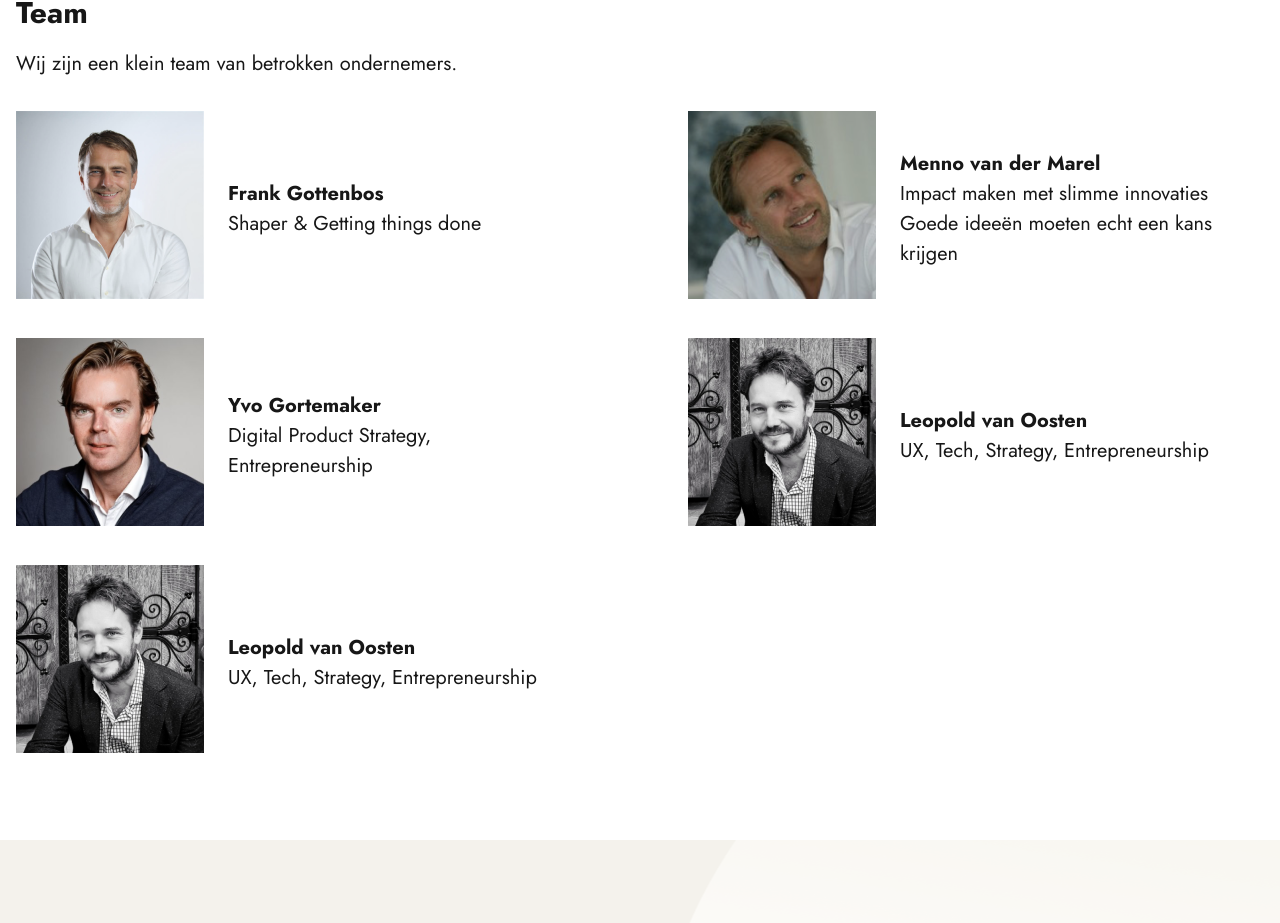
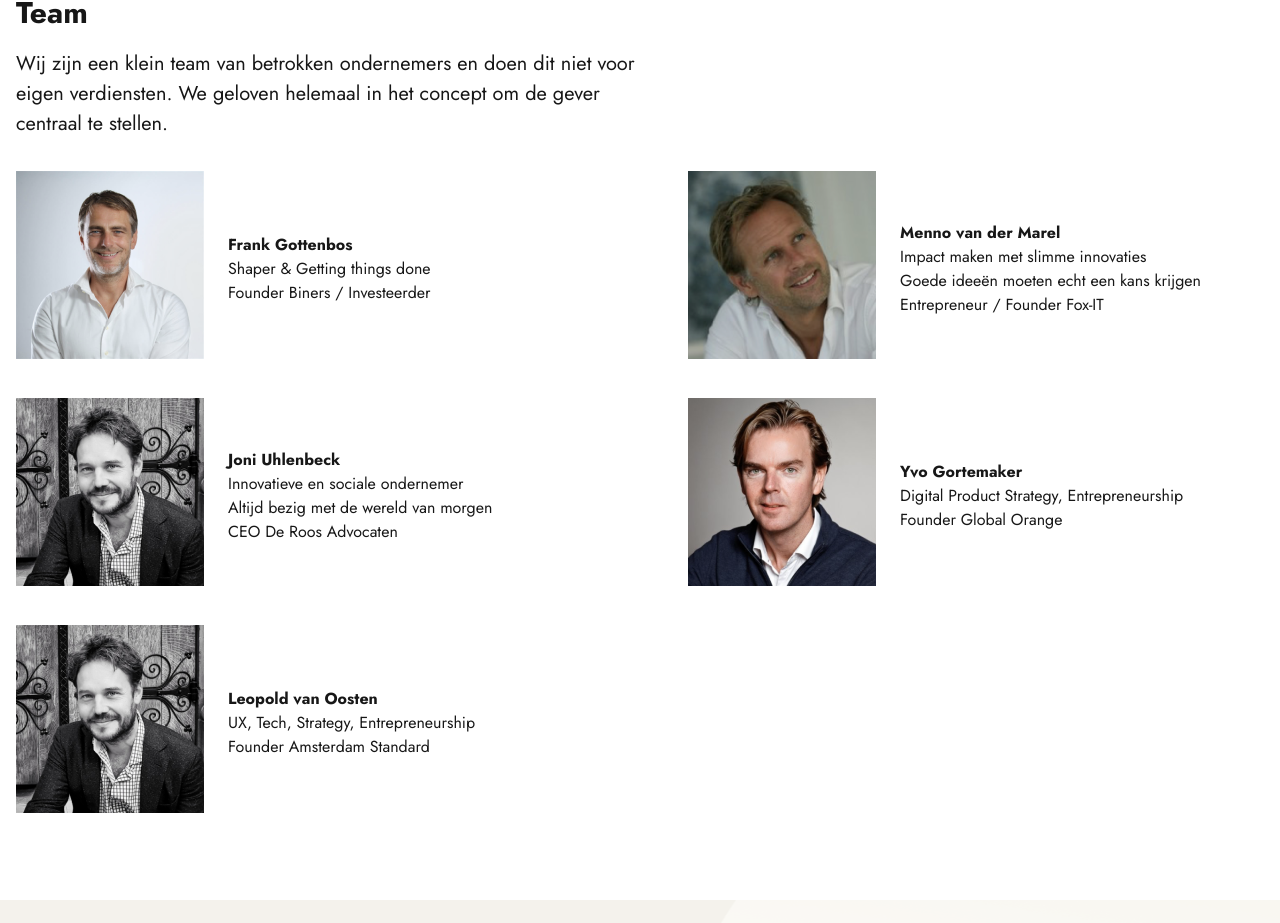
Before and after one commit to ANGIstudio/goodplace-landingspagina, a Next.js app: page /about in a window 1280 px wide. Shown: the part 2068-2991 px from the top of the page. Built offline with nearby package versions, Linux system fonts and the light colour scheme.

Commit message:
adjust team

```diff
--- a/src/assets/assets.ts
+++ b/src/assets/assets.ts
@@ -71,31 +71,36 @@ export const teamMembers: TeamMember[] = [
     name: 'Frank Gottenbos',
     id: 1,
     img: gottenbos,
-    description: 'Shaper & Getting things done',
+    description:
+      'Shaper & Getting things done \n Founder Biners / Investeerder',
   },
   {
     name: 'Menno van der Marel',
     id: 2,
     img: vandermarel,
-    description: `Impact maken met slimme innovaties \n Goede ideeën moeten echt een kans krijgen`,
+    description: `Impact maken met slimme innovaties \n Goede ideeën moeten echt een kans krijgen \n Entrepreneur / Founder Fox-IT`,
+  },
+  {
+    name: 'Joni Uhlenbeck',
+    id: 3,
+    img: vanoosten,
+    description:
+      'Innovatieve en sociale ondernemer \n Altijd bezig met de wereld van morgen \n CEO De Roos Advocaten',
   },
   {
     name: 'Yvo Gortemaker',
-    id: 3,
+    id: 4,
     img: gortemaker,
-    description: 'Digital Product Strategy, Entrepreneurship',
+    description:
+      'Digital Product Strategy, Entrepreneurship \n Founder Global Orange',
   },
-  {
-    name: 'Leopold van Oosten',
-    id: 4,
-    img: vanoosten,
-    description: 'UX, Tech, Strategy, Entrepreneurship',
-  },
+
   {
     name: 'Leopold van Oosten',
     id: 5,
     img: vanoosten,
-    description: 'UX, Tech, Strategy, Entrepreneurship',
+    description:
+      'UX, Tech, Strategy, Entrepreneurship \n Founder Amsterdam Standard',
   },
 ];
 
--- a/src/pages/about.tsx
+++ b/src/pages/about.tsx
@@ -83,8 +83,10 @@ const About: NextPage = () => {
           <h3 className="mb-4">
             <strong>Team</strong>
           </h3>
-          <p className="mb-8">
-            Wij zijn een klein team van betrokken ondernemers.
+          <p className="mb-8 md:w-1/2">
+            Wij zijn een klein team van betrokken ondernemers en doen dit niet
+            voor eigen verdiensten. We geloven helemaal in het concept om de
+            gever centraal te stellen.
           </p>
           <div className="grid grid-cols-1 md:grid-cols-2 gap-y-8 gap-x-24">
             {teamMembers.map((member) => {
@@ -98,7 +100,7 @@ const About: NextPage = () => {
                   </div>
                   <div>
                     <div className="space-y-6 max-w-xs">
-                      <p className="whitespace-pre-line">
+                      <p className="whitespace-pre-line text-base">
                         <strong>{member.name}</strong>
                         <br />
                         {member.description}
```
